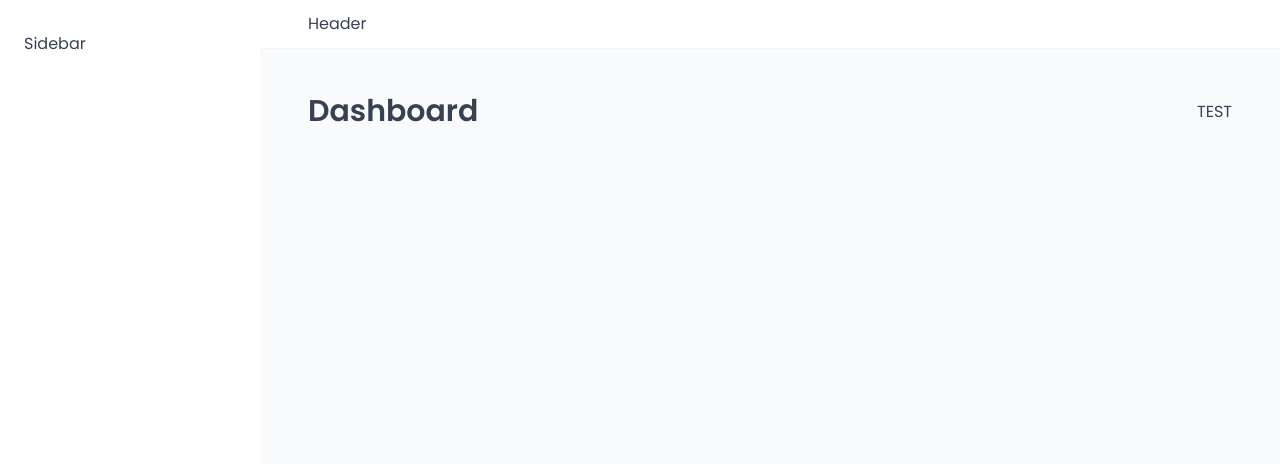
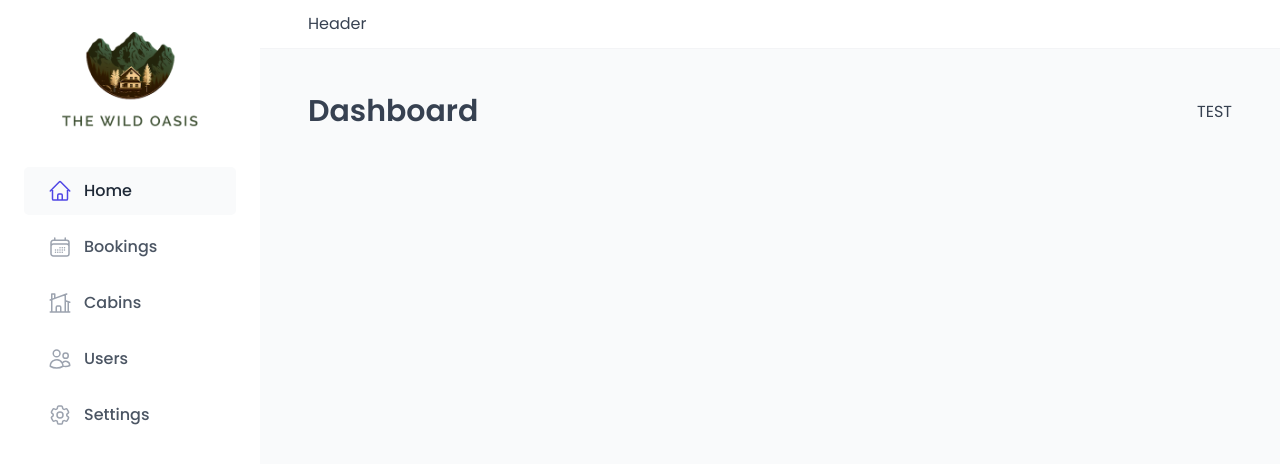
Before and after one commit to kdev307/the-wild-oasis, a React (Vite) app: page /dashboard in a window 1280 px wide. Shown: the top 464 px of the page. Built offline with nearby package versions, Linux system fonts and the light colour scheme; a web font is replaced by a local one.

Commit message:
developed the sidebar

```diff
--- a/src/ui/Logo.jsx
+++ b/src/ui/Logo.jsx
@@ -1,3 +1,4 @@
+import React from "react";
 import styled from "styled-components";
 
 const StyledLogo = styled.div`
--- a/src/ui/MainNav.jsx
+++ b/src/ui/MainNav.jsx
@@ -1,3 +1,12 @@
+import React from "react";
+import {
+    HiOutlineCalendarDays,
+    HiOutlineCog6Tooth,
+    HiOutlineHome,
+    HiOutlineHomeModern,
+    HiOutlineUsers,
+} from "react-icons/hi2";
+import { NavLink } from "react-router-dom";
 import styled from "styled-components";
 
 const NavList = styled.ul`
@@ -6,7 +15,7 @@
     gap: 0.8rem;
 `;
 
-const Link = styled.a`
+const StyledNavLink = styled(NavLink)`
     &:link,
     &:visited {
         display: flex;
@@ -44,3 +53,44 @@
         color: var(--color-brand-600);
     }
 `;
+
+function MainNav() {
+    return (
+        <nav>
+            <NavList>
+                <li>
+                    <StyledNavLink to="/dashboard">
+                        <HiOutlineHome />
+                        <span>Home</span>
+                    </StyledNavLink>
+                </li>
+                <li>
+                    <StyledNavLink to="/bookings">
+                        <HiOutlineCalendarDays />
+                        <span>Bookings</span>
+                    </StyledNavLink>
+                </li>
+                <li>
+                    <StyledNavLink to="/cabins">
+                        <HiOutlineHomeModern />
+                        <span>Cabins</span>
+                    </StyledNavLink>
+                </li>
+                <li>
+                    <StyledNavLink to="/users">
+                        <HiOutlineUsers />
+                        <span>Users</span>
+                    </StyledNavLink>
+                </li>
+                <li>
+                    <StyledNavLink to="/settings">
+                        <HiOutlineCog6Tooth />
+                        <span>Settings</span>
+                    </StyledNavLink>
+                </li>
+            </NavList>
+        </nav>
+    );
+}
+
+export default MainNav;
--- a/src/ui/Sidebar.jsx
+++ b/src/ui/Sidebar.jsx
@@ -1,5 +1,7 @@
 import React from "react";
 import styled from "styled-components";
+import Logo from "./Logo";
+import MainNav from "./MainNav";
 
 const StyledSidebar = styled.aside`
     background-color: var(--color-grey-0);
@@ -7,10 +9,18 @@
     border-bottom: 1px solid var(--color-grey-100);
 
     grid-row: 1/-1;
+    display: flex;
+    flex-direction: column;
+    gap: 3.2rem;
 `;
 
 function Sidebar() {
-    return <StyledSidebar>Sidebar</StyledSidebar>;
+    return (
+        <StyledSidebar>
+            <Logo />
+            <MainNav />
+        </StyledSidebar>
+    );
 }
 
 export default Sidebar;
```
Lines whose indentation alone changed are shown as unchanged.
